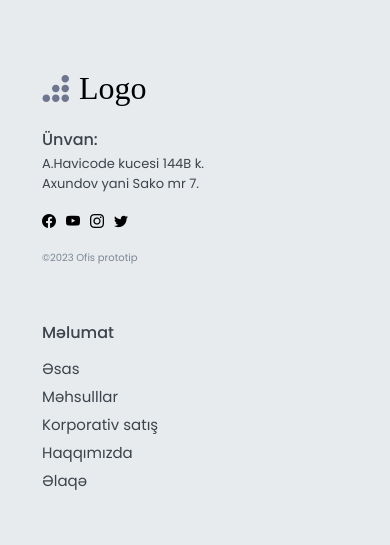
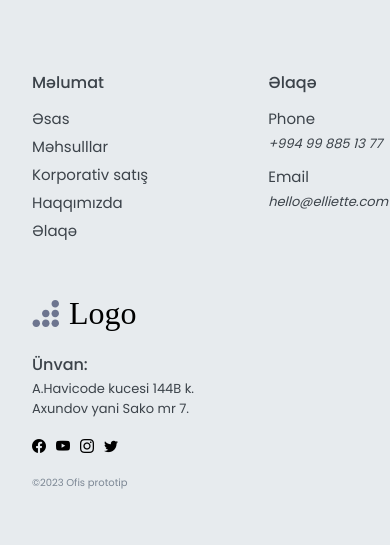
Before and after one commit to rouvsen/office-app-with-react, a React (Create React App) app: page / in a window 390 px wide. Shown: the part 6243-6788 px from the top of the page. Built offline with nearby package versions, Linux system fonts and the light colour scheme; a web font is replaced by a local one.

Commit message:
Update Footer on the project

```diff
--- a/src/components/Layout/Footer/index.css
+++ b/src/components/Layout/Footer/index.css
@@ -166,6 +166,11 @@
         flex-wrap: wrap;
         row-gap: 50px;
         justify-content: left;
-        padding-left: 42px;
+        padding-left: 32px;
     }
 }
+@media (max-width: 740px) {
+    .footer-section-left {
+        order: 1;
+    }
+}
```
